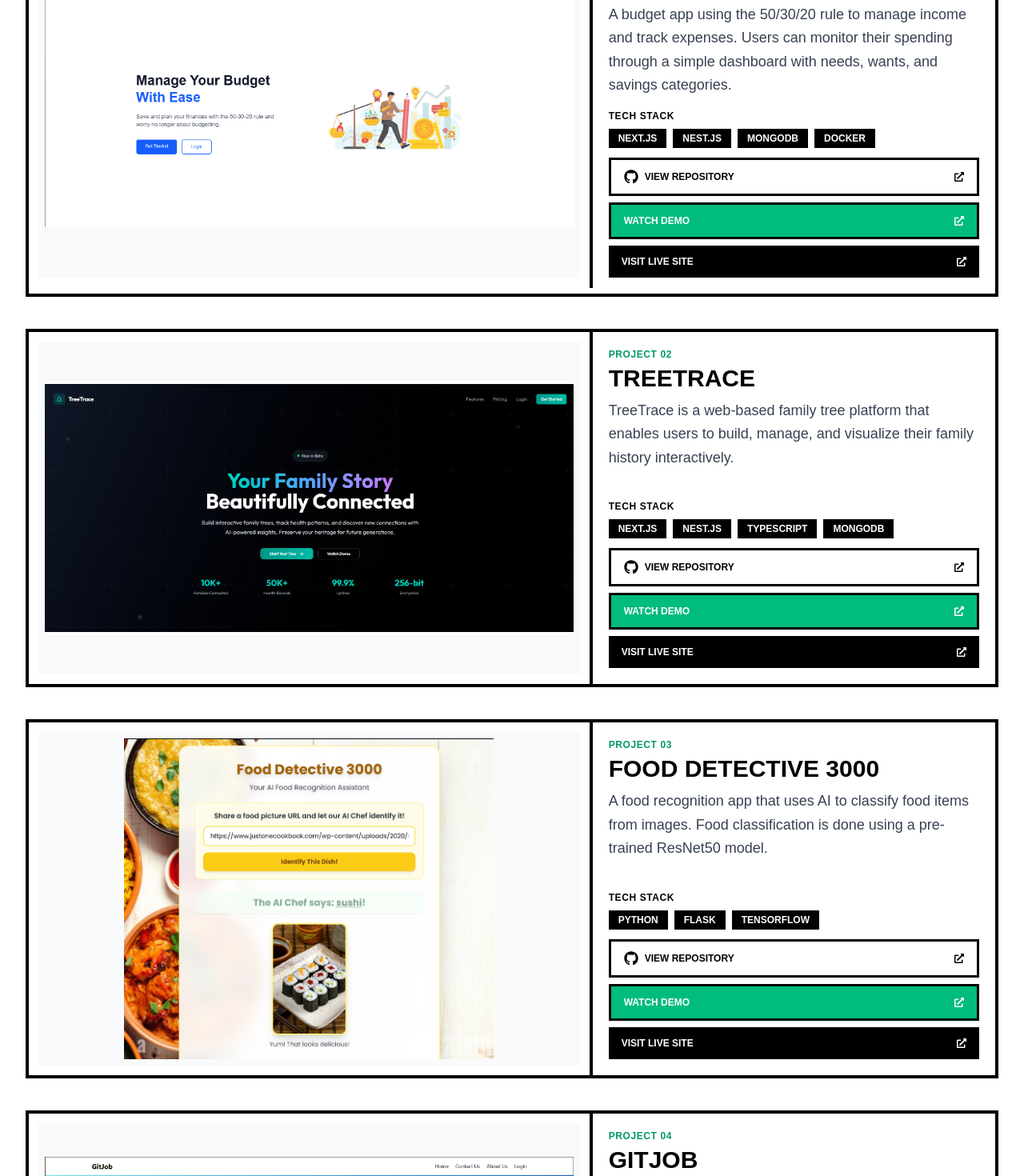
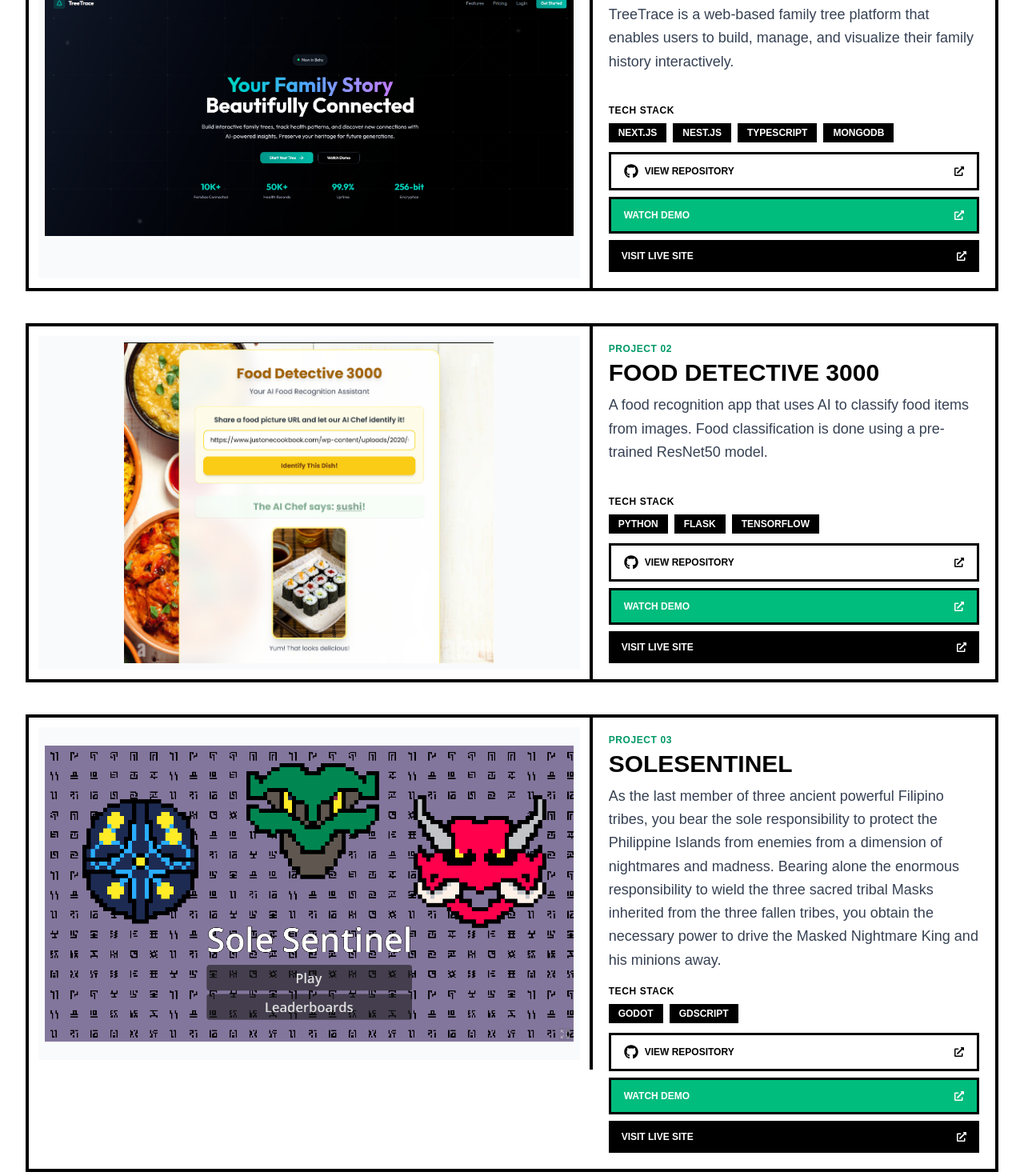
Before and after one commit to peterdev123/my-portfolio, a Next.js app: page / in a window 1280 px wide. Shown: the part 1160-2630 px from the top of the page at 80% size. Built offline with nearby package versions, Linux system fonts and the light colour scheme.

Commit message:
Add SoleSentinel project and restore ManageIt project in Projects.jsx; include SoleSentinel image

```diff
--- a/src/app/components/Projects.jsx
+++ b/src/app/components/Projects.jsx
@@ -4,16 +4,6 @@ import Image from "next/image";
 import { FaGithub, FaExternalLinkAlt } from "react-icons/fa";
 
 const projects = [
-  {
-    title: "ManageIt",
-    description:
-      "A budget app using the 50/30/20 rule to manage income and track expenses. Users can monitor their spending through a simple dashboard with needs, wants, and savings categories.",
-    image: "/images/manageit.png",
-    techStack: ["Next.js", "Nest.js", "MongoDB", "Docker"],
-    githubLink: "https://github.com/peterdev123/manageit",
-    demoLink: "https://www.youtube.com/watch?v=hj87vkmK4jk",
-    liveLink: "https://manageit-117g.vercel.app",
-  },
   {
     title: "TreeTrace",
     description:
@@ -33,6 +23,25 @@ const projects = [
     githubLink: "https://github.com/peterdev123/food_detective",
     demoLink: "https://www.youtube.com/watch?v=fooddetective-demo",
     liveLink: "https://food-detective.onrender.com/",
+  },
+  {
+    title: "SoleSentinel",
+    description:
+    "As the last member of three ancient powerful Filipino tribes, you bear the sole responsibility to protect the Philippine Islands from enemies from a dimension of nightmares and madness. Bearing alone the enormous responsibility to wield the three sacred tribal Masks inherited from the three fallen tribes, you obtain the necessary power to drive the Masked Nightmare King and his minions away.",
+    image: "/images/SoleSentinel.png",
+    techStack: ["Godot", "GDScript"],
+    githubLink: "https://github.com/Requiem53/mask_game",
+    liveLink: "https://requiem53.itch.io/sole-sentinel",
+  },
+  {
+    title: "ManageIt",
+    description:
+      "A budget app using the 50/30/20 rule to manage income and track expenses. Users can monitor their spending through a simple dashboard with needs, wants, and savings categories.",
+    image: "/images/manageit.png",
+    techStack: ["Next.js", "Nest.js", "MongoDB", "Docker"],
+    githubLink: "https://github.com/peterdev123/manageit",
+    demoLink: "https://www.youtube.com/watch?v=hj87vkmK4jk",
+    liveLink: "https://manageit-117g.vercel.app",
   },
   {
     title: "GitJob",
```
Also changed, not shown: public/images/SoleSentinel.png (added). Lines whose indentation alone changed are shown as unchanged.
